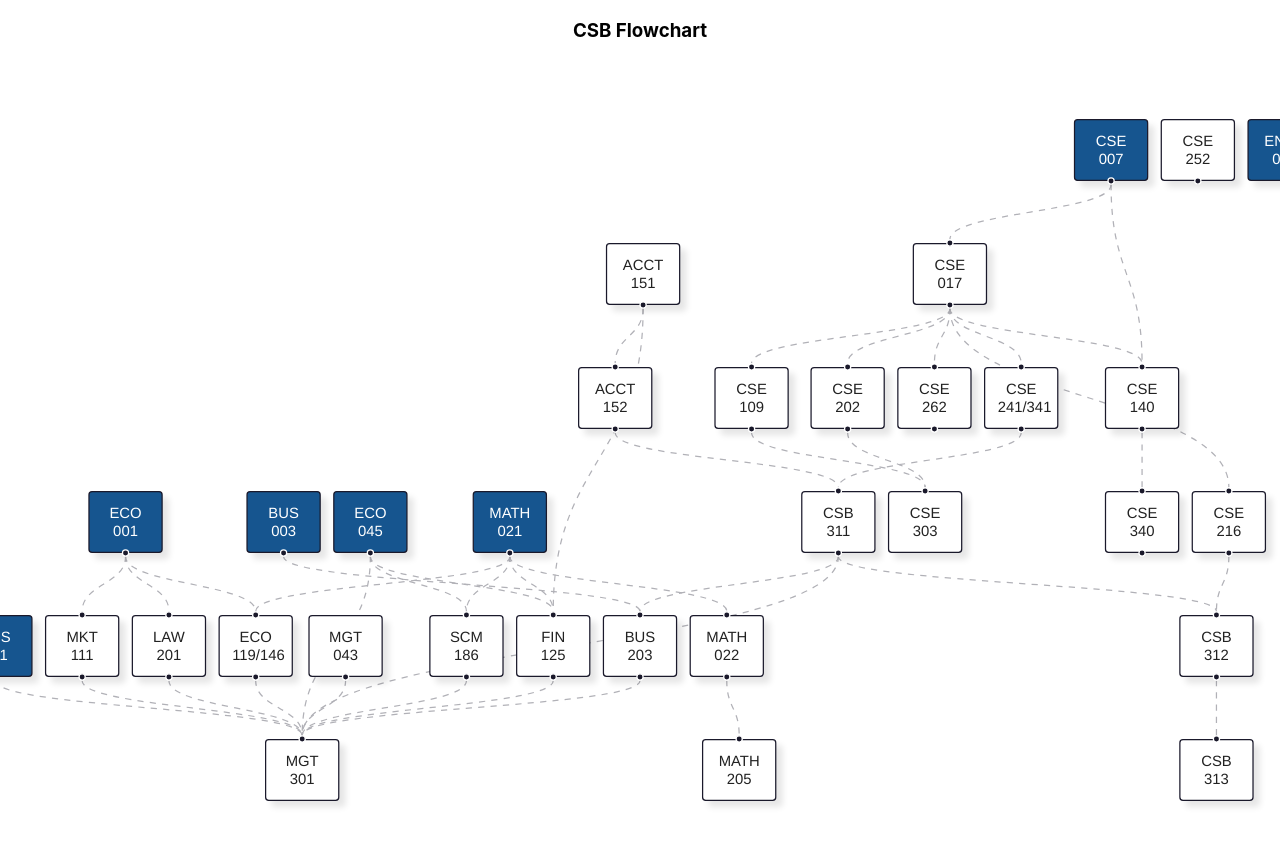
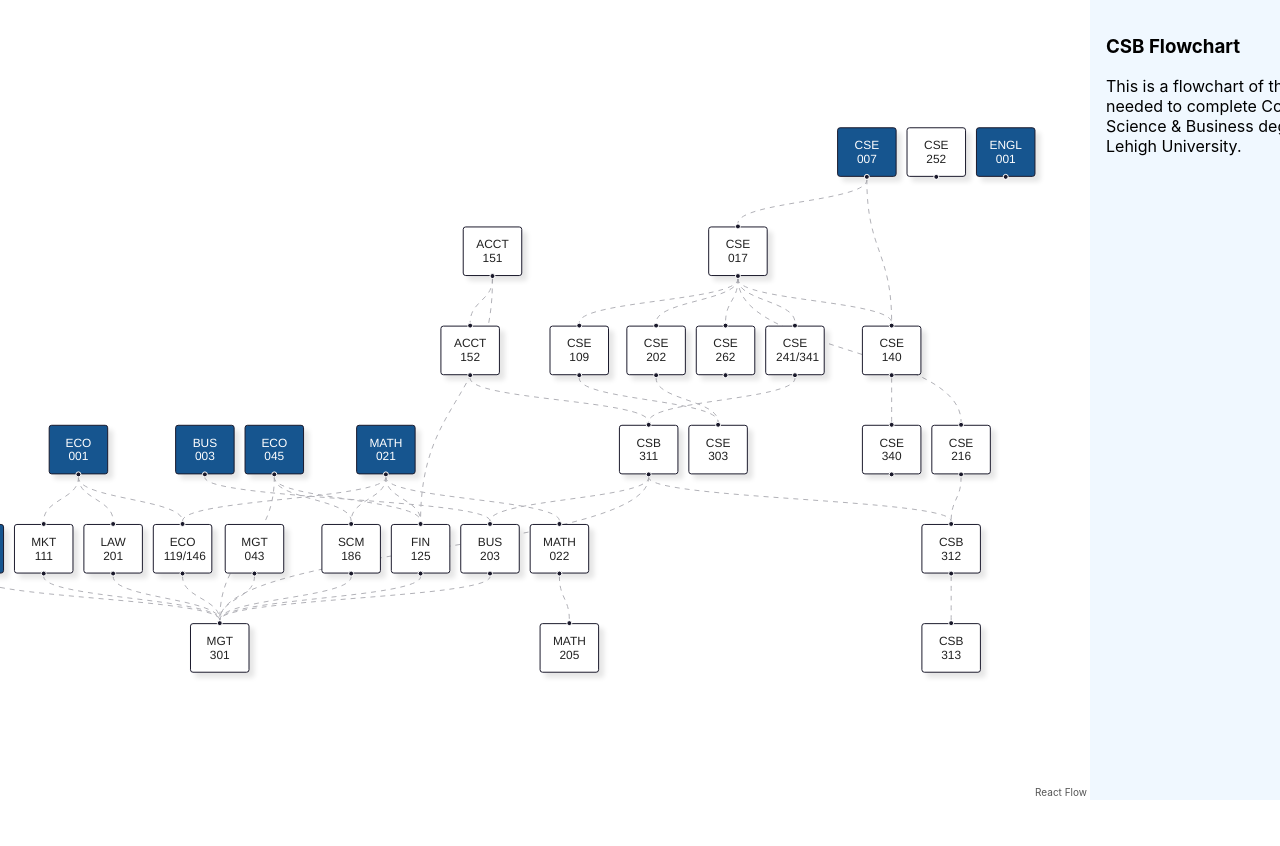
Before and after one commit to Lehigh-CSB/csb-flowchart, a Next.js app: page / in a window 1280 px wide. Shown: the top 846 px of the page. After the commit the page ends 800 px from the top, so only its background shows below. Built offline with nearby package versions, Linux system fonts and the light colour scheme.

Commit message:
added side column for courses info

```diff
--- a/pages/index.js
+++ b/pages/index.js
@@ -160,6 +160,7 @@ const LayoutFlow = () => {
         panOnScroll={false}
         fitView
         deleteKeyCode={null}
+        nodesConnectable={false}
         onNodeClick={onNodeClick}
       />
       }
@@ -178,8 +179,17 @@ function Home(props) {
       </Head>
 
       <main className={styles.main}>
-        <h3 styles={styles.title}>CSB Flowchart</h3>
-        <LayoutFlow></LayoutFlow>
+        {/* <h3 styles={styles.title}>CSB Flowchart</h3> */}
+        <div className={styles.mainContainer}>
+          <LayoutFlow></LayoutFlow>
+          <div className={styles.coursesInfo}>
+            <h3 styles={styles.title}>CSB Flowchart</h3>
+            <p>
+              This is a flowchart of the courses needed to complete Computer Science & Business
+              degree at Lehigh University.
+            </p>
+          </div>
+        </div>
       </main>
     </div>
   )
--- a/styles/Home.module.css
+++ b/styles/Home.module.css
@@ -1,5 +1,22 @@
 .container {
   padding: 0 2rem;
+}
+
+.mainContainer {
+  display: flex;
+  flex-wrap: wrap;
+}
+
+.layoutflow {
+  flex: 0 0 80%;
+  width: 1500px;
+  height: 800px;
+}
+
+.coursesInfo{
+  flex: 0 0 20%;;
+  padding: 1rem;
+  background-color: aliceblue;
 }
 
 .main {
@@ -71,11 +88,6 @@
   grid-row: 1;
 }
 
-.layoutflow {
-  width: 1500px;
-  height: 800px;
-}
-
 .layoutflow .controls {
   position: absolute;
   right: 10px;
```
